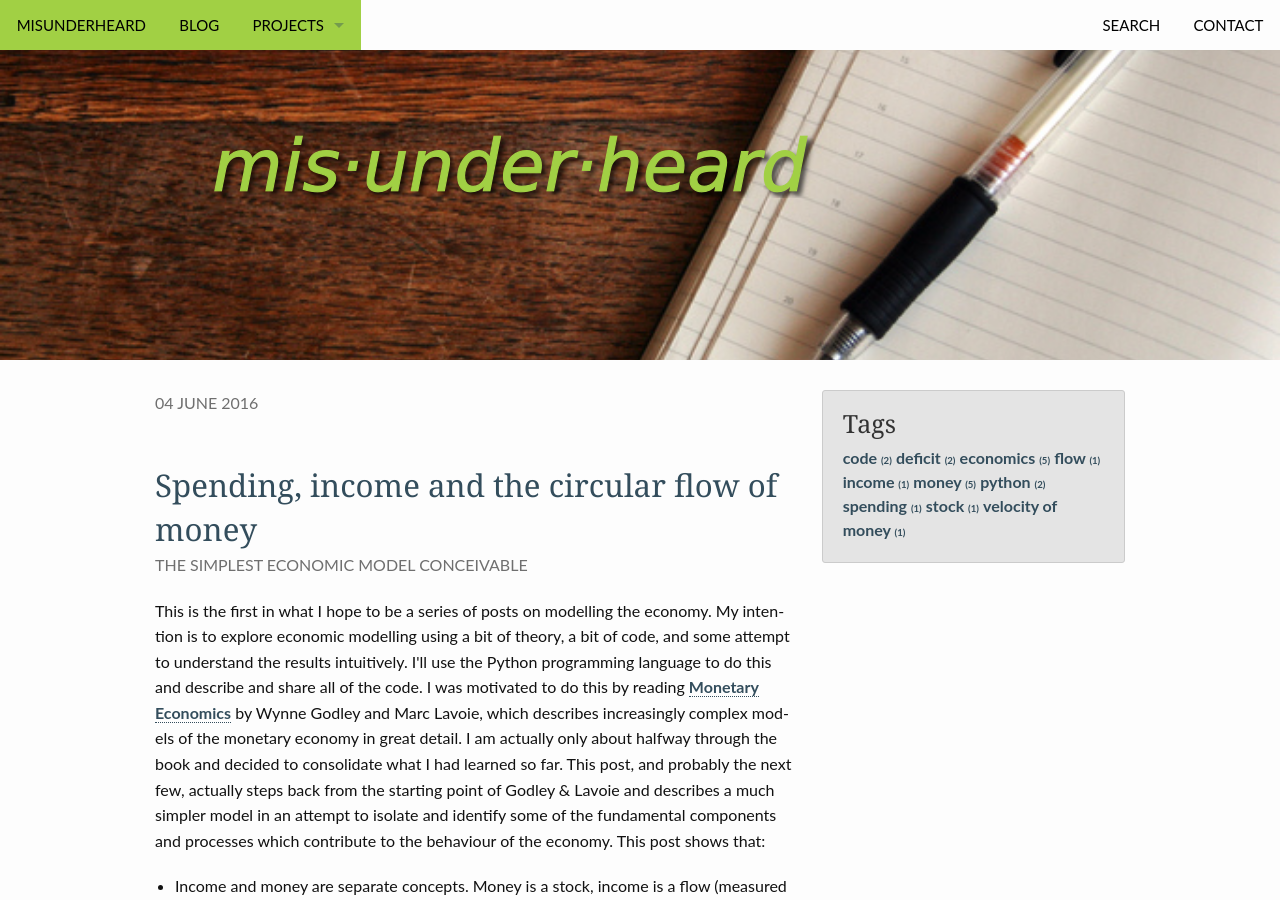
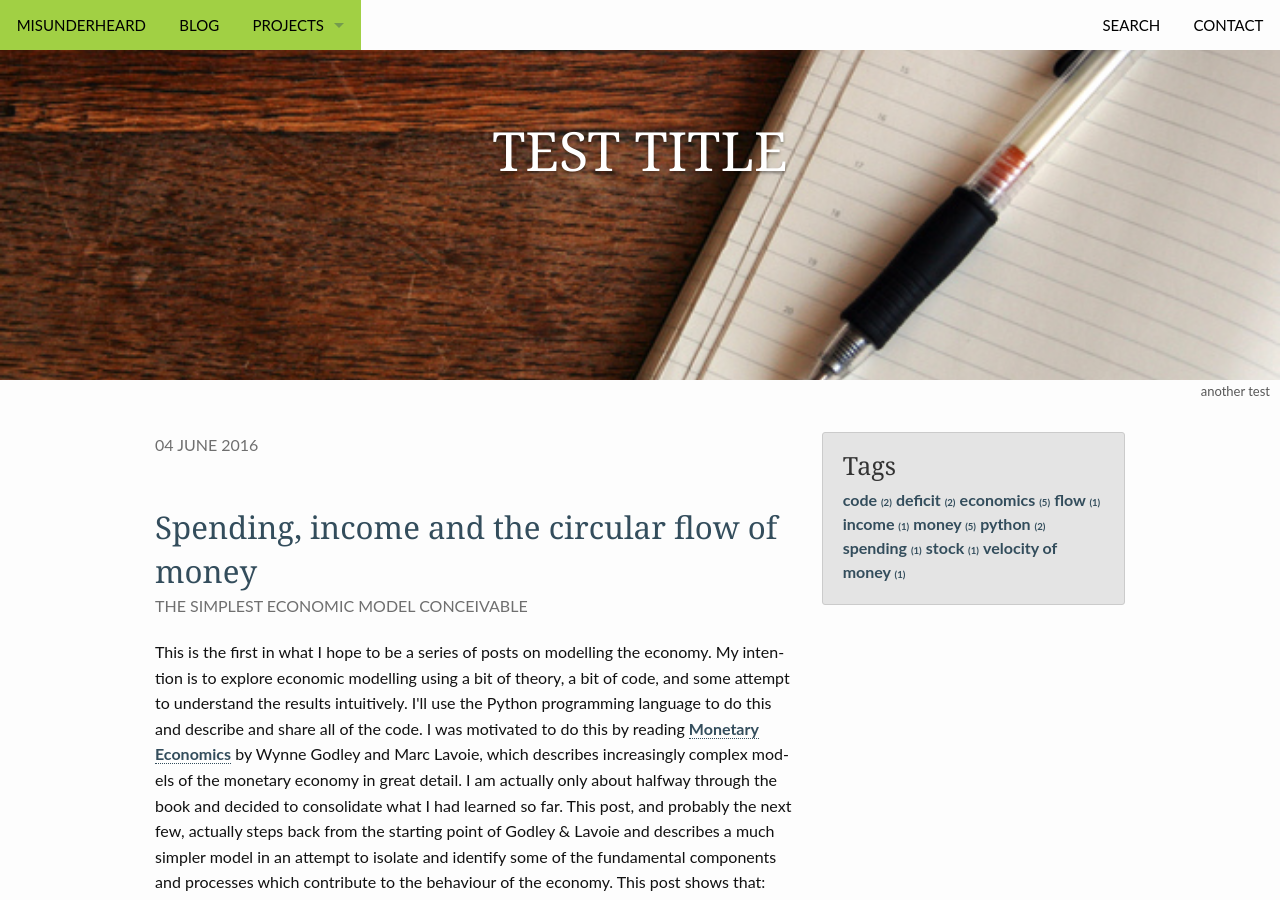
Before and after one commit to spatchcock/spatchcock.github.io, a Jekyll site: the page built from blog/index.html, in a window 1280 px wide and 900 px high. Built offline with Jekyll 4.4.1, drawn with Linux system fonts in a browser that asks for light colours; the list of posts is cut into pages by our own code.

Commit message:
test mastheader caption

```diff
--- a/blog/index.html
+++ b/blog/index.html
@@ -3,6 +3,8 @@ layout: blog
 title: "Misunderheard blog"
 teaser: "Varied ramblings on stuff."
 header:
+  title: test title
+  caption: another test
   image_fullwidth: notes-on-wood-3-1315481.jpg
 permalink: /blog/
 ---
```
